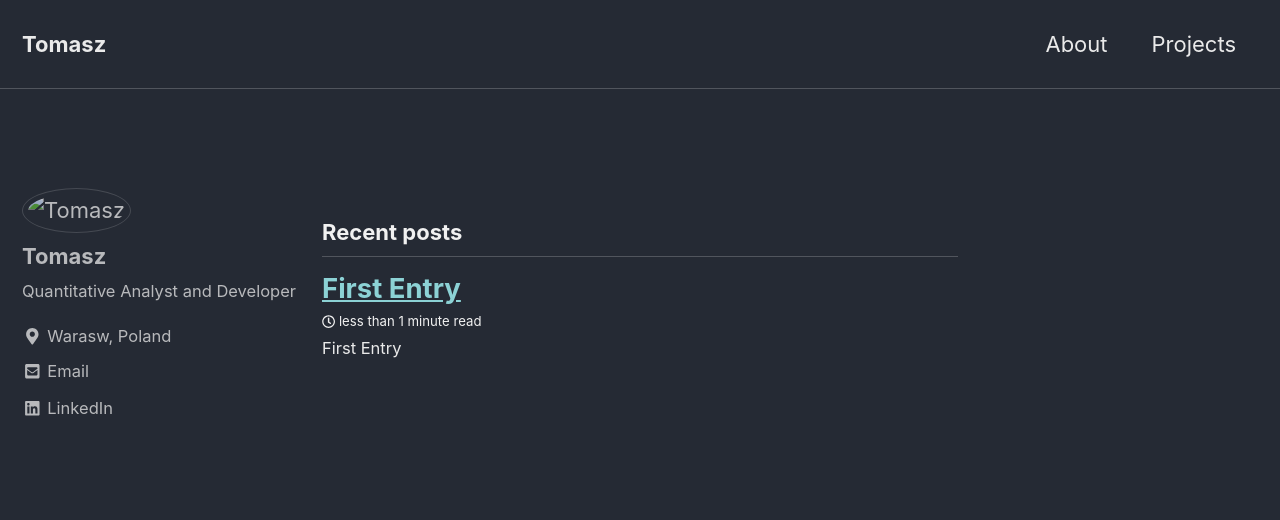
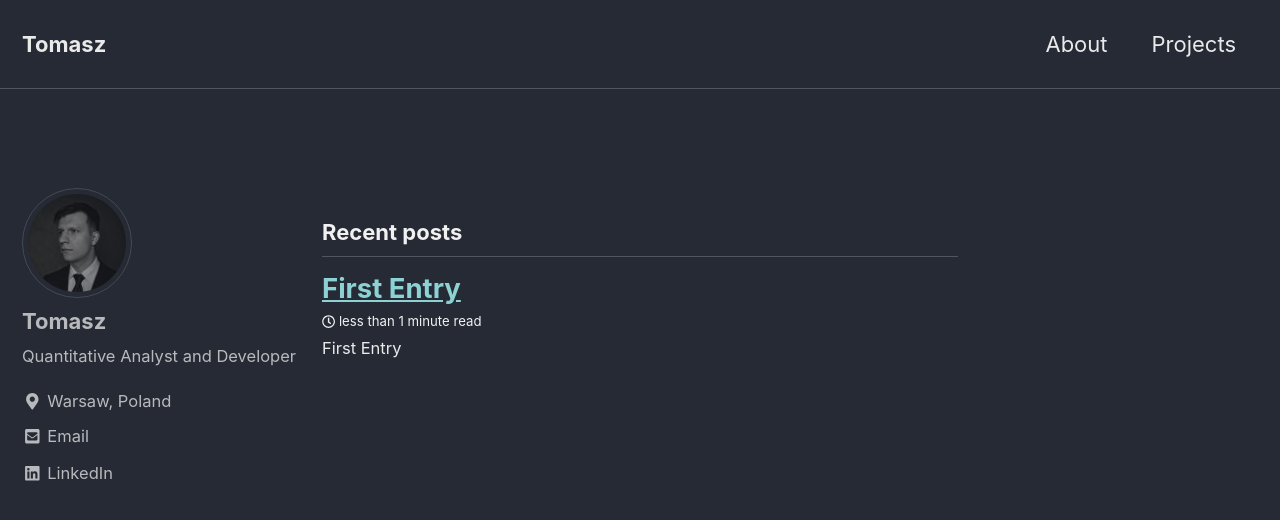
Before and after one commit to numbergeneral/numbergeneral.github.io, a Jekyll site: the page built from index.html, in a window 1280 px wide and 900 px high. Shown: the top 520 px of the window. Built offline with Jekyll 4.4.1, drawn with Linux system fonts in a browser that asks for light colours; cached includes are drawn as plain includes; nearby versions of some CDN libraries; the list of posts is cut into pages by our own code.

Commit message:
added bio photo

```diff
--- a/_config.yml
+++ b/_config.yml
@@ -109,7 +109,7 @@ author:
   name             : "Tomasz"
   avatar           : "/images/bio_image.jpg" # path of avatar image, e.g. "/assets/images/bio-photo.jpg"
   bio              : "Quantitative Analyst and Developer"
-  location         : "Warasw, Poland"
+  location         : "Warsaw, Poland"
   email            :
   links:
     - label: "Email"
```
Also changed, not shown: images/bio_image.jpg.
